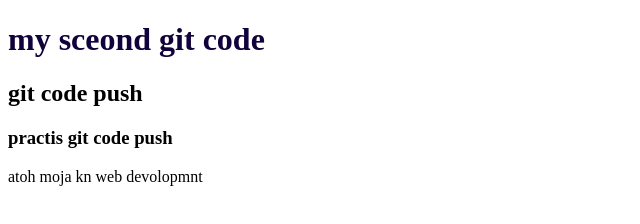
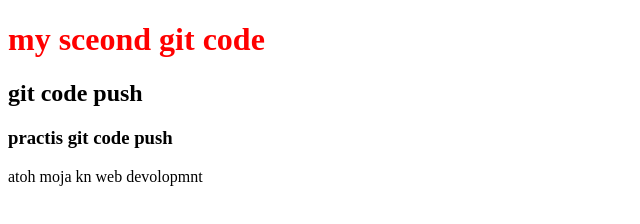
Before and after one commit to Yahia554/secend-git-repo, a plain HTML site: page index.html in a window 1280 px wide. Shown: the whole page, without its empty margins (0-640 px from the left). Drawn offline with Linux system fonts and the light colour scheme.

Commit message:
style aded

```diff
--- a/style.css
+++ b/style.css
@@ -1,3 +1,3 @@
 h1{
-    color: rgb(17, 2, 59);
+    color: red;
 }
```
